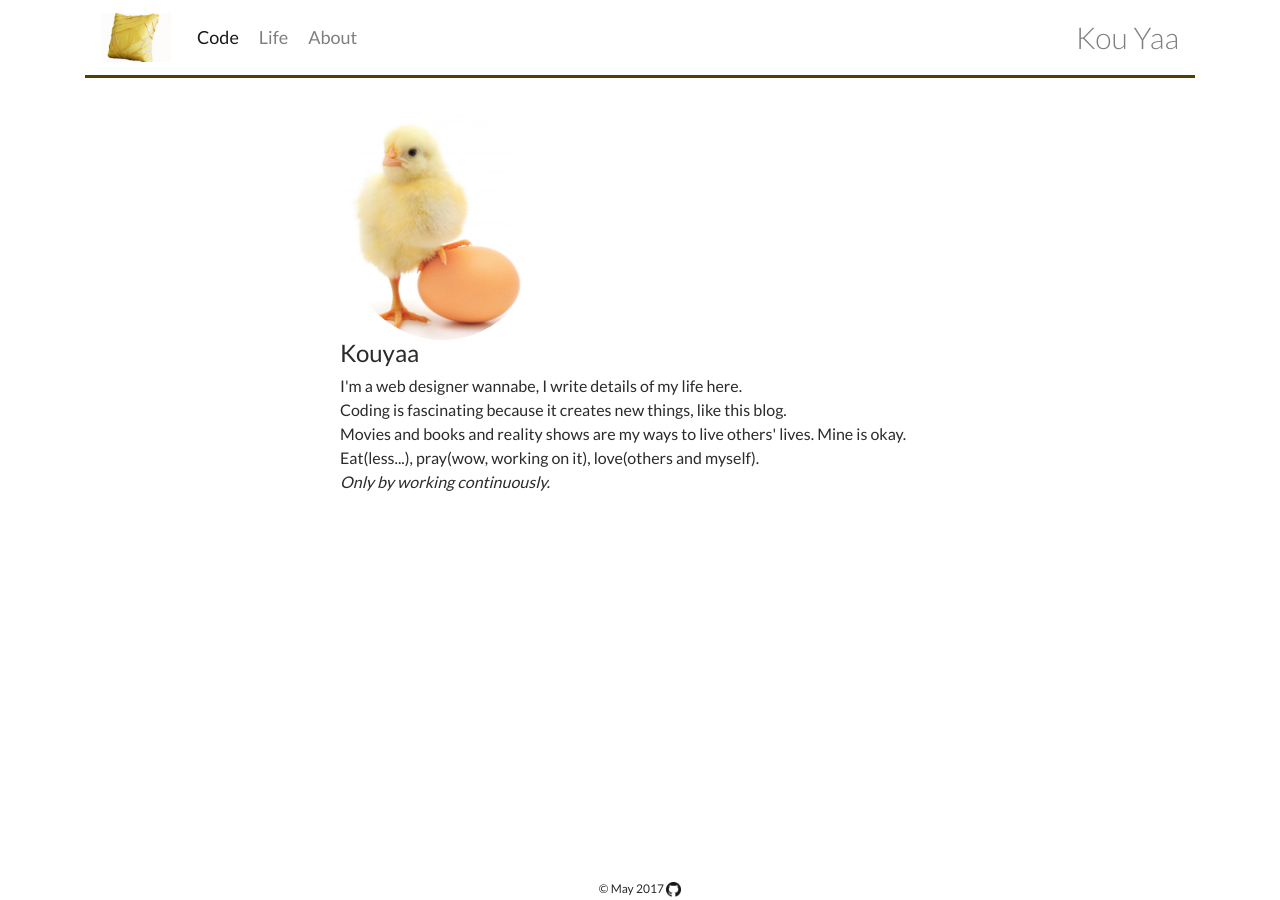
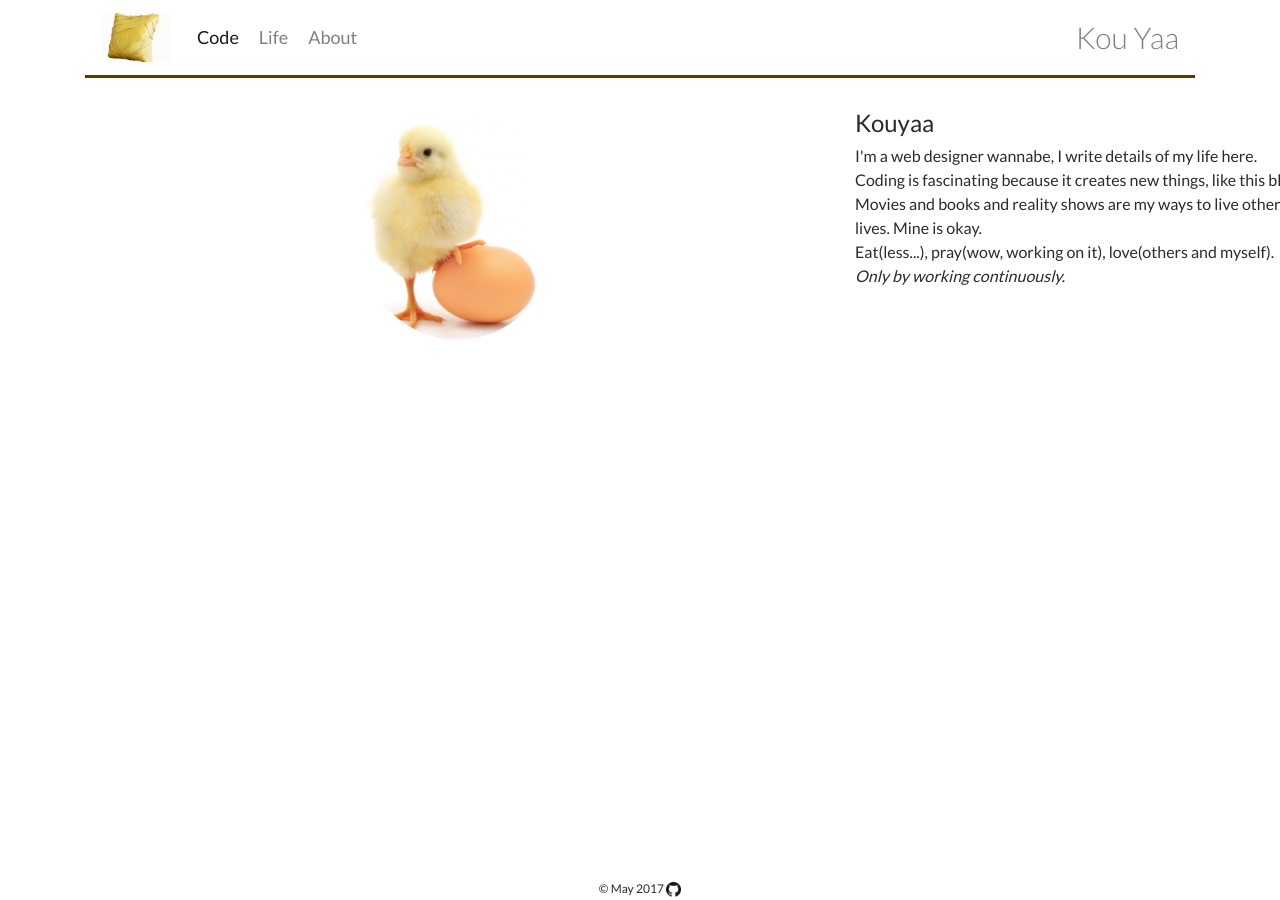
Before and after one commit to yinkouya/yinkouya.github.io, a Jekyll site: the page built from about.html, in a window 1280 px wide. Built offline with Jekyll 4.4.1, drawn with Linux system fonts in a browser that asks for light colours; nearby versions of some CDN libraries.

Commit message:
Update about.html

```diff
--- a/about.html
+++ b/about.html
@@ -2,7 +2,11 @@
 layout: default
 ---
 <div class="main-about">
+  <div class="row">
+    <div class="col-md-6">
       <img class="about rounded-circle" src="/img/about.jpg" alt="yellow">
+    </div>
+    <div class="col-md-6">
       <h4>Kouyaa</h4>
       <p>I'm a web designer wannabe, I write details of my life here.
       <br>Coding is fascinating because it creates new things, like this blog.
@@ -10,3 +14,5 @@ layout: default
       <br>Eat(less...), pray(wow, working on it), love(others and myself).
       <br><i>Only by working continuously.</i></p>
     </div>
+  </div>
+</div>
```
Lines whose indentation alone changed are shown as unchanged.
